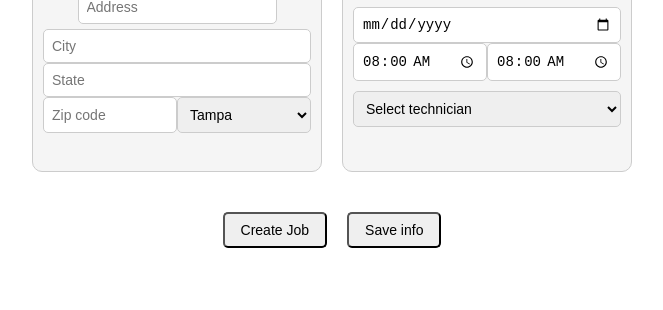
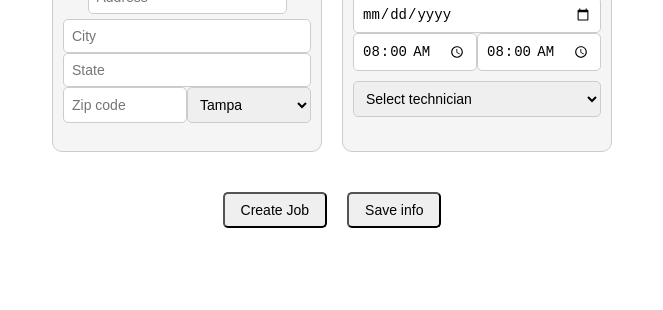
Before and after one commit to SukharevichDmitry/Javascript-developer-intern-first-test-task, a plain HTML site: page index.html in a window 1280 px wide. Shown: the part 490-800 px from the top of the page, without its empty margins (308-971 px from the left). Drawn offline with Linux system fonts and the light colour scheme.

Commit message:
Update index.html

```diff
--- a/index.html
+++ b/index.html
@@ -24,8 +24,8 @@
 
     .container-wrapper {
       display: grid;
-      grid-template-columns: repeat(2, 290px);
-      grid-template-rows: repeat(2, 290px);
+      grid-template-columns: repeat(2, 270px);
+      grid-template-rows: repeat(2, 270px);
       gap: 20px;
       justify-content: center;
       align-content: start;
```
